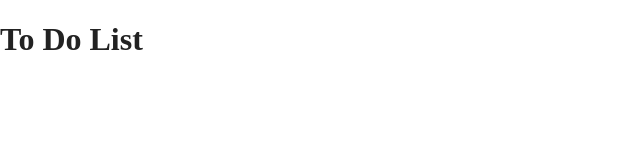
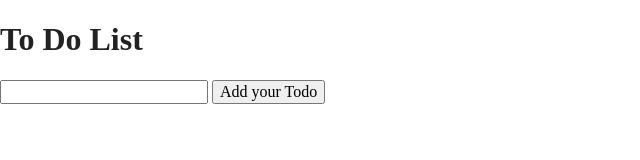
Before and after one commit to IdurarDev/brief-JS-cda, a website built with Parcel: page 2_todo-list/index.html in a window 1280 px wide. Shown: the whole page, without its empty margins (0-640 px from the left). Built offline with nearby package versions, Linux system fonts and the light colour scheme.

Commit message:
add h1 and input and button input in index.html

```diff
--- a/2_todo-list/index.html
+++ b/2_todo-list/index.html
@@ -1,5 +1,5 @@
 <!doctype html>
-<html class="no-js" lang="">
+<html class="no-js" lang="en">
 
 <head>
   <meta charset="utf-8">
@@ -25,6 +25,10 @@
 <body>
 
   <h1>To Do List</h1>
+  <input type="text" id="addTodo" />
+  <input type="button" id="btn" value="Add your Todo"/>
+  <ul id="addLi"></ul>
+
 
 
 
```
